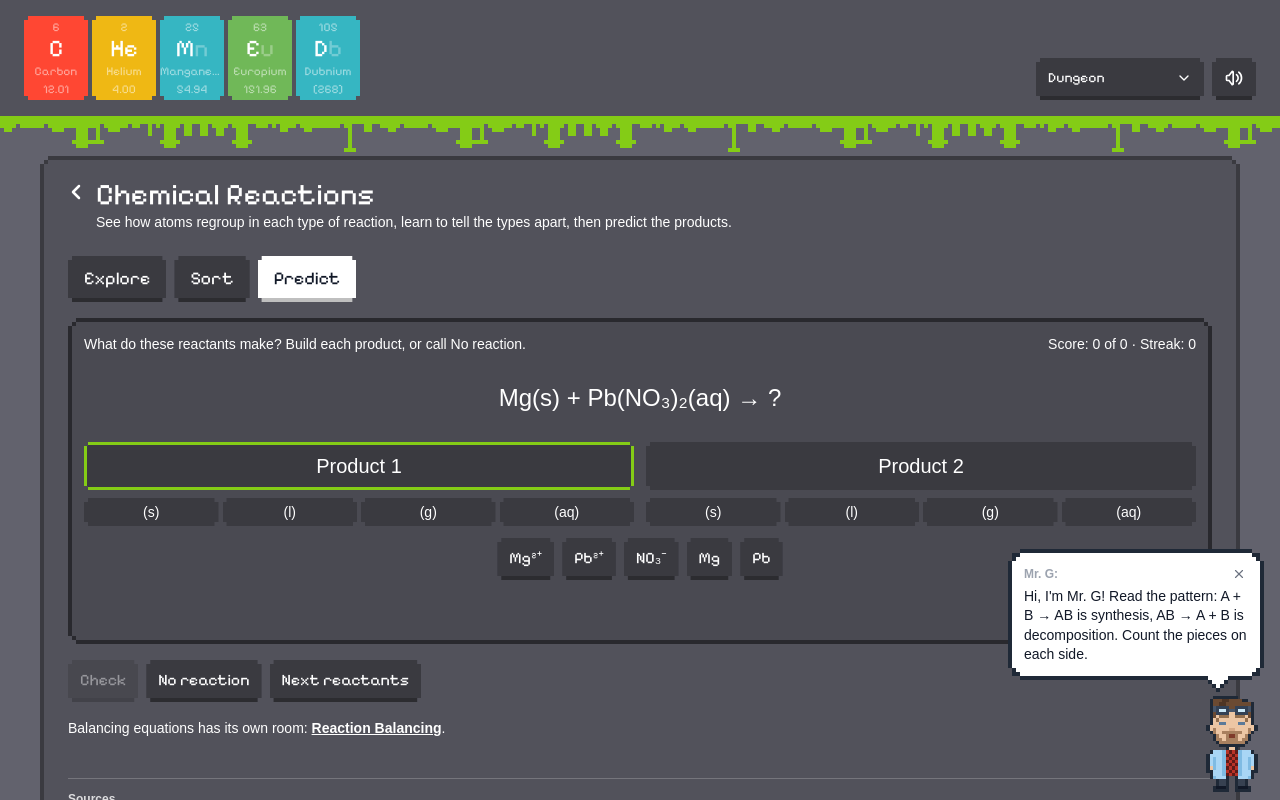
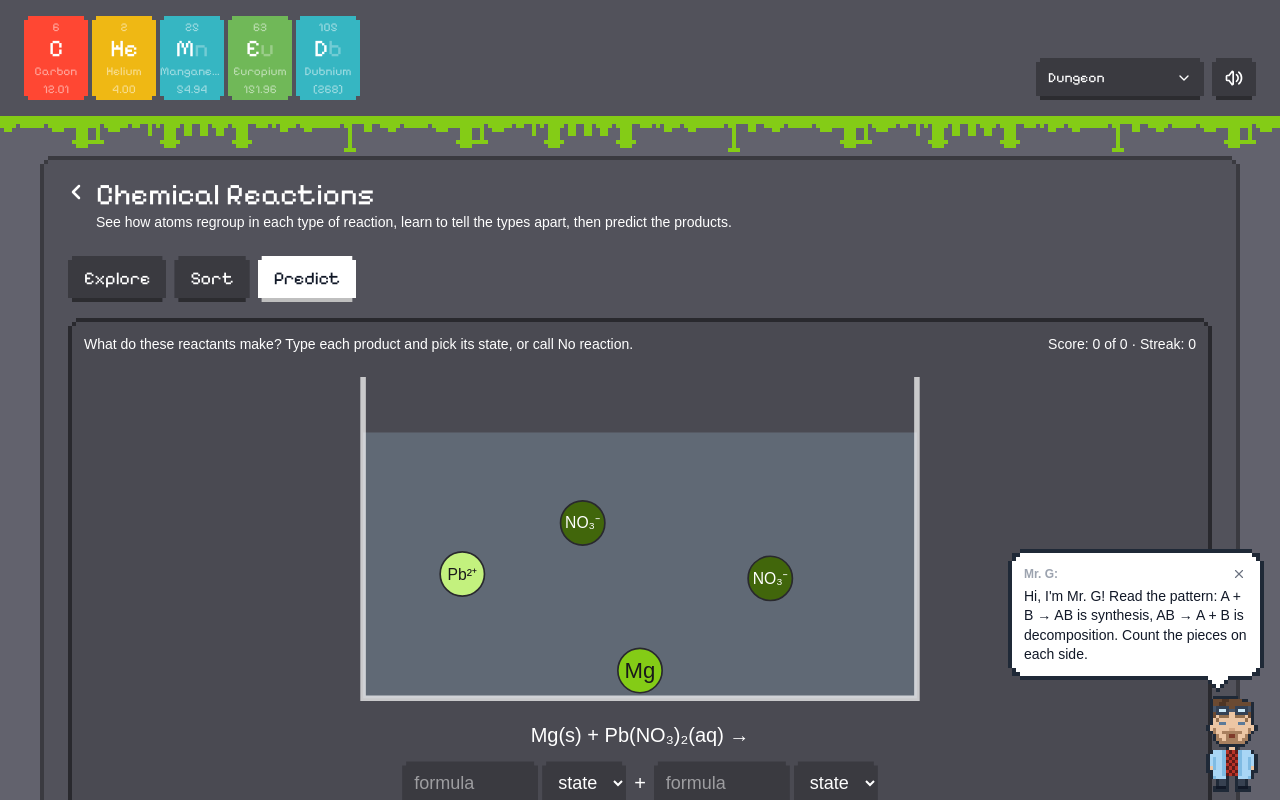
Before and after one commit to sethgonzales/ChemEd, a Next.js app: page /chemical-reactions in a window 1280 px wide. Both pictures are taken after a click on the tab "Predict". Shown: the top 800 px of the page. Built offline with nearby package versions, Linux system fonts and the light colour scheme.

Commit message:
Chemical Reactions: Predict by typing products, with a beaker of particles and the ionic equation's spectators struck through

```diff
--- /dev/null
+++ b/src/components/beaker-particles.tsx
@@ -0,0 +1,119 @@
+import { useEffect, useMemo, useState } from 'react';
+import { SHADES } from '~/components/reaction-particles';
+import { BEAKER_BOX, type BeakerParticle, type Spot } from '~/utils/beaker';
+import { formatFormula } from '~/utils/lewis';
+import { between } from '~/utils/reaction-particles';
+import { useMedia } from '~/utils/use-media';
+
+const DURATION = 2500; // ms for the particles to move
+const TICK = 30; // ms between frames
+const SPECTATOR_OPACITY = 0.45; // spectators fade back once the rest has moved
+const { width: W, height: H, radius: R, surface, floor } = BEAKER_BOX;
+
+/** "Mg (solid), Al³⁺ and 6 NO₃⁻" */
+function describe(spots: Spot[]) {
+  const counts = new Map<string, number>();
+  for (const s of spots.filter((s) => !s.hidden)) {
+    const where = s.y >= floor ? ' (solid)' : s.y < surface ? ' (gas)' : '';
+    const name = formatFormula(s.label, s.charge) + where;
+    counts.set(name, (counts.get(name) ?? 0) + 1);
+  }
+  const parts = [...counts].map(([n, k]) => (k > 1 ? `${k} ${n}` : n));
+  return parts.length > 1
+    ? `${parts.slice(0, -1).join(', ')} and ${parts.at(-1)}`
+    : parts[0];
+}
+
+interface Props {
+  particles: BeakerParticle[];
+  reacted: boolean; // move to the products; false shows the reactants
+}
+
+/** The beaker's particles, gliding from reactants to products */
+export default function BeakerParticles({ particles, reacted }: Props) {
+  const reducedMotion = useMedia('(prefers-reduced-motion: reduce)');
+  const [t, setT] = useState(0);
+  useEffect(() => {
+    if (!reacted) return setT(0);
+    if (reducedMotion) return setT(1);
+    const start = Date.now();
+    const timer = setInterval(() => {
+      const next = Math.min(1, (Date.now() - start) / DURATION);
+      setT(next);
+      if (next === 1) clearInterval(timer);
+    }, TICK);
+    return () => clearInterval(timer);
+  }, [reacted, reducedMotion]);
+
+  const elements = useMemo(
+    () => [...new Set(particles.map((p) => p.before.label))],
+    [particles],
+  );
+  const label =
+    t === 1
+      ? `The beaker after: ${describe(particles.map((p) => p.after))} in water`
+      : t === 0
+        ? `The beaker before: ${describe(particles.map((p) => p.before))} in water`
+        : 'The beaker, reacting';
+
+  return (
+    <svg
+      role="img"
+      aria-label={label}
+      viewBox={`-2 0 ${W + 4} ${H + 2}`}
+      className="w-full max-w-xl h-auto mx-auto"
+    >
+      <rect
+        x={0}
+        y={surface}
+        width={W}
+        height={H - surface}
+        className="fill-sky-200/20"
+      />
+      <path
+        d={`M0 2 V${H} H${W} V2`}
+        fill="none"
+        strokeWidth={1}
+        className="stroke-white/70"
+      />
+      {particles.map((p, i) => {
+        const at = between(p.before, p.after, t);
+        // a particle takes its new name (and charge) halfway along
+        const spot = t < 0.5 ? p.before : p.after;
+        const text = formatFormula(spot.label, spot.charge);
+        const opacity = p.after.hidden
+          ? 1 - t
+          : p.spectator
+            ? 1 - (1 - SPECTATOR_OPACITY) * t
+            : 1;
+        const shade = SHADES[elements.indexOf(p.before.label) % SHADES.length];
+        const fontSize = Math.min(R, (1.7 * R) / (0.6 * text.length));
+        return (
+          <g
+            key={i}
+            opacity={opacity}
+            data-spectator={p.spectator || undefined}
+          >
+            <circle
+              cx={at.x}
+              cy={at.y}
+              r={R}
+              strokeWidth={0.3}
+              className={`${shade.fill} stroke-primary-800`}
+            />
+            <text
+              x={at.x}
+              y={at.y}
+              textAnchor="middle"
+              dominantBaseline="central"
+              fontSize={fontSize}
+              className={shade.text}
+            >
+              {text}
+            </text>
+          </g>
+        );
+      })}
+    </svg>
+  );
+}
--- a/src/components/reaction-particles.tsx
+++ b/src/components/reaction-particles.tsx
@@ -15,7 +15,7 @@ const DURATION = 2500; // ms for the atoms to regroup
 const TICK = 30; // ms between frames
 
 // one theme shade per element, so every theme works; dark text on light shades
-const SHADES = [
+export const SHADES = [
   { fill: 'fill-secondary-500', text: 'fill-primary-900' },
   { fill: 'fill-secondary-200', text: 'fill-primary-900' },
   { fill: 'fill-secondary-800', text: 'fill-white' },
--- a/src/components/reaction-predict.tsx
+++ b/src/components/reaction-predict.tsx
@@ -1,36 +1,24 @@
-import { useEffect, useMemo, useState } from 'react';
+import { Fragment, useEffect, useMemo, useState } from 'react';
+import BeakerParticles from '~/components/beaker-particles';
 import Button from '~/components/button';
 import Stage from '~/components/stage';
 import { useScore } from '~/components/use-score';
+import { beaker } from '~/utils/beaker';
 import { cn } from '~/utils/cn';
 import { formatFormula } from '~/utils/lewis';
 import {
-  check,
-  compound,
   dealPredict,
-  pieces,
   predict,
   PREDICT_POOL,
-  type Ion,
+  type IonicTerm,
   type Product,
   type State,
   type Verdict,
 } from '~/utils/predict';
+import { gradeTyped, type Typed } from '~/utils/predict-input';
 
-type Slot = { cation?: Ion; anion?: Ion; whole?: string; state?: State };
-
-const STATES: { id: State; name: string }[] = [
-  { id: 's', name: 'solid' },
-  { id: 'l', name: 'liquid' },
-  { id: 'g', name: 'gas' },
-  { id: 'aq', name: 'aqueous' },
-];
-const EMPTY: Slot[] = [{}, {}];
-
-const showIon = (ion: Ion) => formatFormula(ion.symbol, ion.charge);
-const formulaOf = (slot: Slot) =>
-  slot.whole ??
-  (slot.cation && slot.anion ? compound(slot.cation, slot.anion) : null);
+const STATES: State[] = ['s', 'l', 'g', 'aq'];
+const EMPTY: Typed[] = [{ text: '' }, { text: '' }];
 
 const OPENING: Record<Verdict, string> = {
   correct: 'Correct!',
@@ -40,60 +28,76 @@ const OPENING: Record<Verdict, string> = {
   'no-reaction': 'Not quite: nothing happens here.',
 };
 
-/** Mr. G deals reactants; build the products, or call No reaction */
+const FIELD = cn(
+  'pixel-control bg-primary-700 px-3 py-2 text-lg text-white',
+  'focus-visible:outline-none focus-visible:shadow-[inset_0_0_0_2px_white]',
+  'disabled:opacity-60',
+);
+
+// what a student types shows with subscripts as they go
+const subscripted = (text: string) =>
+  text.replace(/\d/g, (d) => '₀₁₂₃₄₅₆₇₈₉'[Number(d)]);
+
+/** One side of the complete ionic equation, spectators struck through */
+function Terms({ terms }: { terms: IonicTerm[] }) {
+  return terms.map((term, i) => (
+    <Fragment key={i}>
+      {i > 0 && ' + '}
+      {term.spectator ? (
+        <span>
+          <span className="line-through opacity-60">{term.text}</span>
+          <span className="sr-only"> (spectator)</span>
+        </span>
+      ) : (
+        term.text
+      )}
+    </Fragment>
+  ));
+}
+
+/** Mr. G deals reactants; type the products and their states, or call No reaction */
 export default function ReactionPredict() {
   // the first deal waits for the browser, so the static page matches it
   const [index, setIndex] = useState(0);
   useEffect(() => setIndex(dealPredict(undefined)), []);
   const reactants = PREDICT_POOL[index];
   const prediction = useMemo(() => predict(reactants), [reactants]);
-  const { ions, wholes } = useMemo(() => pieces(reactants), [reactants]);
+  const particles = useMemo(() => beaker(prediction), [prediction]);
 
-  const [slots, setSlots] = useState<Slot[]>(EMPTY);
-  const [active, setActive] = useState(0);
-  const [verdict, setVerdict] = useState<Verdict | null>(null);
+  const [answers, setAnswers] = useState<Typed[]>(EMPTY);
+  const [result, setResult] = useState<{
+    verdict: Verdict;
+    hints: (string | null)[];
+  } | null>(null);
   const { score, record } = useScore(
     (streak) => `${streak} in a row! You’re predicting like a chemist.`,
   );
-  const locked = verdict !== null;
+  const locked = result !== null;
 
-  const fill = (change: Partial<Slot>) =>
-    setSlots((all) =>
-      all.map((slot, i) => {
-        if (i !== active) return slot;
-        // a whole element replaces any ions, and ions replace a whole element
-        const base = change.whole
-          ? { state: slot.state }
-          : { ...slot, whole: undefined };
-        return { ...base, ...change };
-      }),
-    );
-  const setState = (i: number, state: State) =>
-    setSlots((all) =>
-      all.map((slot, j) => (j === i ? { ...slot, state } : slot)),
-    );
-
-  const grade = (answer: Product[] | 'none') => {
-    const result = check(prediction, answer).verdict;
-    setVerdict(result);
-    record(result === 'correct');
+  const change = (i: number, part: Partial<Typed>) =>
+    setAnswers((all) => all.map((a, j) => (j === i ? { ...a, ...part } : a)));
+  const grade = (answer: Typed[] | 'none') => {
+    const graded =
+      answer === 'none'
+        ? {
+            verdict: (prediction.products
+              ? 'missed-reaction'
+              : 'correct') as Verdict,
+            hints: [],
+          }
+        : gradeTyped(prediction, answer);
+    setResult(graded);
+    record(graded.verdict === 'correct');
   };
-  const submit = () =>
-    grade(
-      slots
-        .map((slot) => ({ formula: formulaOf(slot), state: slot.state }))
-        .filter((p): p is Product => !!p.formula && !!p.state),
-    );
   const next = () => {
     setIndex(dealPredict(index));
-    setSlots(EMPTY);
-    setActive(0);
-    setVerdict(null);
+    setAnswers(EMPTY);
+    setResult(null);
   };
 
   const shown = (p: Product) => `${formatFormula(p.formula)}(${p.state})`;
-  const question = `${prediction.reactants.map(shown).join(' + ')} → ?`;
-  const ready = slots.every((s) => formulaOf(s) && s.state);
+  const ready = answers.every((a) => a.text.trim() && a.state);
+  const verdict = result?.verdict;
 
   return (
     <div className="flex flex-col gap-4">
@@ -102,8 +106,8 @@ export default function ReactionPredict() {
         header={
           <div className="flex flex-wrap justify-between gap-2 text-sm">
             <span>
-              What do these reactants make? Build each product, or call No
-              reaction.
+              What do these reactants make? Type each product and pick its
+              state, or call No reaction.
             </span>
             <span data-testid="predict-score">
               Score: {score.right} of {score.total} · Streak: {score.streak}
@@ -129,12 +133,11 @@ export default function ReactionPredict() {
                 {prediction.products && (
                   <>
                     <span>Balanced: {prediction.equation}</span>
+                    <span>
+                      Ionic: <Terms terms={prediction.ionic.left} /> →{' '}
+                      <Terms terms={prediction.ionic.right} />
+                    </span>
                     <span>Net ionic: {prediction.netIonic}</span>
-                    {prediction.spectators.length > 0 && (
-                      <span>
-                        Spectators: {prediction.spectators.join(', ')}
-                      </span>
-                    )}
                   </>
                 )}
               </>
@@ -142,98 +145,80 @@ export default function ReactionPredict() {
           </div>
         }
       >
-        <p className="text-center text-2xl py-4">{question}</p>
+        <BeakerParticles
+          particles={particles}
+          reacted={locked && prediction.products !== null}
+        />
 
-        <div className="grid gap-3 sm:grid-cols-2">
-          {slots.map((slot, i) => {
-            const formula = formulaOf(slot);
-            const partial = [slot.cation, slot.anion]
-              .filter(Boolean)
-              .map((ion) => showIon(ion!))
-              .join(' + ');
-            return (
-              <div key={i} className="flex flex-col gap-2">
-                <button
-                  type="button"
-                  disabled={locked}
-                  aria-pressed={active === i}
-                  aria-label={`Product ${i + 1}: ${formula ? formatFormula(formula) : partial || 'empty'}`}
-                  onClick={() => setActive(i)}
-                  className={cn(
-                    'pixel-control min-h-12 px-3 py-2 text-xl cursor-pointer bg-primary-700',
-                    'focus-visible:outline-none focus-visible:shadow-[inset_0_0_0_3px_white]',
-                    active === i &&
-                      !locked &&
-                      'shadow-[inset_0_0_0_3px_var(--color-secondary-500)]',
-                  )}
+        <p className="text-center text-xl">
+          {prediction.reactants.map(shown).join(' + ')} →
+        </p>
+
+        <div className="flex flex-col sm:flex-row sm:items-start justify-center gap-2">
+          {answers.map((answer, i) => (
+            <Fragment key={i}>
+              {i > 0 && (
+                <span
+                  aria-hidden="true"
+                  className="text-xl text-center sm:pt-2"
                 >
-                  {formula
-                    ? formatFormula(formula)
-                    : partial || `Product ${i + 1}`}
-                </button>
-                <div
-                  role="group"
-                  aria-label={`Product ${i + 1} state`}
-                  className="flex gap-1"
-                >
-                  {STATES.map(({ id, name }) => (
-                    <button
-                      key={id}
-                      type="button"
-                      aria-label={name}
-                      aria-pressed={slot.state === id}
-                      disabled={locked}
-                      onClick={() => setState(i, id)}
-                      className={cn(
-                        'pixel-control flex-1 px-2 py-1 text-sm cursor-pointer disabled:cursor-not-allowed',
-                        'focus-visible:outline-none focus-visible:shadow-[inset_0_0_0_2px_white]',
-                        slot.state === id
-                          ? 'bg-secondary-500 text-primary-900'
-                          : 'bg-primary-700 hover:bg-primary-800',
-                      )}
-                    >
-                      ({id})
-                    </button>
-                  ))}
+                  +
+                </span>
+              )}
+              <div className="flex flex-col gap-1 sm:w-56">
+                <div className="flex gap-1">
+                  <input
+                    type="text"
+                    aria-label={`Product ${i + 1}`}
+                    placeholder="formula"
+                    autoCapitalize="off"
+                    autoCorrect="off"
+                    spellCheck={false}
+                    value={answer.text}
+                    disabled={locked}
+                    onChange={(e) =>
+                      change(i, { text: subscripted(e.target.value) })
+                    }
+                    className={cn(
+                      FIELD,
+                      'min-w-0 flex-1 placeholder:text-white/50',
+                    )}
+                  />
+                  <select
+                    aria-label={`Product ${i + 1} state`}
+                    value={answer.state ?? ''}
+                    disabled={locked}
+                    onChange={(e) =>
+                      change(i, { state: e.target.value as State })
+                    }
+                    className={cn(FIELD, 'cursor-pointer')}
+                  >
+                    <option value="" disabled>
+                      state
+                    </option>
+                    {STATES.map((s) => (
+                      <option key={s} value={s}>
+                        ({s})
+                      </option>
+                    ))}
+                  </select>
                 </div>
+                {result?.hints[i] && (
+                  <p className="text-sm text-red-100 bg-red-500/25 px-2 py-1">
+                    {result.hints[i]}
+                  </p>
+                )}
               </div>
-            );
-          })}
-        </div>
-
-        <div
-          role="group"
-          aria-label="Pieces"
-          className="flex flex-wrap justify-center gap-2"
-        >
-          {ions.map((ion) => (
-            <Button
-              key={showIon(ion)}
-              disabled={locked}
-              onClick={() =>
-                fill(ion.charge > 0 ? { cation: ion } : { anion: ion })
-              }
-            >
-              {showIon(ion)}
-            </Button>
-          ))}
-          {wholes.map((whole) => (
-            <Button
-              key={whole}
-              disabled={locked}
-              onClick={() => fill({ whole })}
-            >
-              {formatFormula(whole)}
-            </Button>
+            </Fragment>
           ))}
         </div>
       </Stage>
 
       <div className="flex flex-wrap gap-2">
         <Button
-          pressed={ready && !locked}
+          pressed={!!ready && !locked}
           disabled={locked || !ready}
-          onClick={submit}
+          onClick={() => grade(answers)}
         >
           Check
         </Button>
--- a/src/utils/predict.ts
+++ b/src/utils/predict.ts
@@ -17,7 +17,10 @@ export interface Prediction {
   equation: string; // balanced, with states
   netIonic: string;
   spectators: string[];
+  ionic: { left: IonicTerm[]; right: IonicTerm[] }; // complete, before cancelling
 }
+
+export type IonicTerm = { text: string; spectator: boolean };
 
 // a free element as it is found: hydrogen as H₂, metals as atoms
 const elementFormula = (symbol: string) => (symbol === 'H' ? 'H2' : symbol);
@@ -80,6 +83,13 @@ function equations(reactants: Product[], products: Product[]) {
   };
   const left = species(reactants, 0);
   const right = species(products, n);
+  // every species written out, spectators marked, before any cancel
+  const complete = (side: typeof left, other: typeof left): IonicTerm[] =>
+    [...side].map(([key, { count }]) => ({
+      text: `${count === 1 ? '' : count}${key}`,
+      spectator: other.has(key),
+    }));
+  const ionic = { left: complete(left, right), right: complete(right, left) };
   const spectators: string[] = [];
   for (const [key, { count, ion }] of left) {
     const other = right.get(key);
@@ -104,7 +114,7 @@ function equations(reactants: Product[], products: Product[]) {
       })
       .join(' + ');
   const netIonic = `${write(left)} → ${write(right)}`;
-  return { equation, netIonic, spectators };
+  return { equation, netIonic, spectators, ionic };
 }
 
 const noReaction = (
@@ -119,6 +129,7 @@ const noReaction = (
   equation: `${reactants.map((r) => `${show(r.formula)}(${r.state})`).join(' + ')} → no reaction`,
   netIonic: '',
   spectators: [],
+  ionic: { left: [], right: [] },
 });
 
 /** What a single or double replacement makes, or why nothing happens */
```
Also changed, not shown: 3 other files (tests, documents, lock files or other folders).
